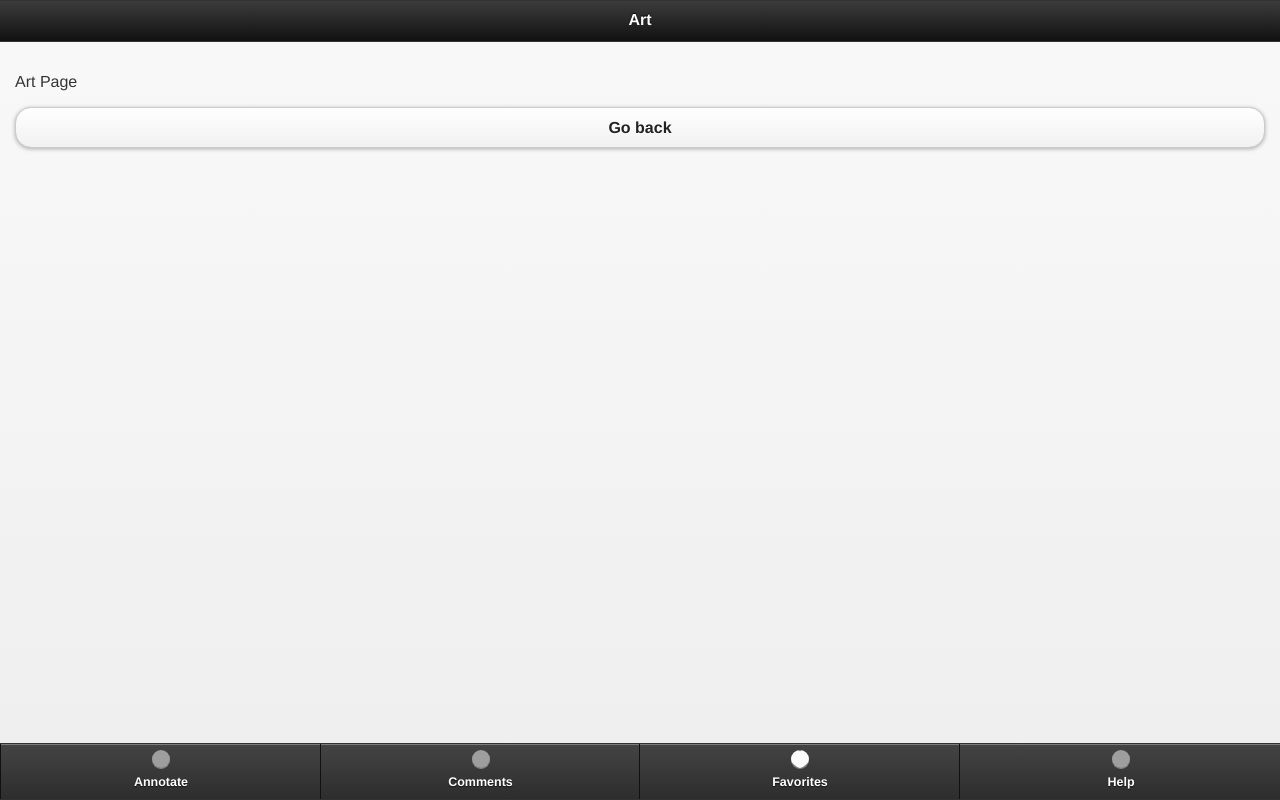
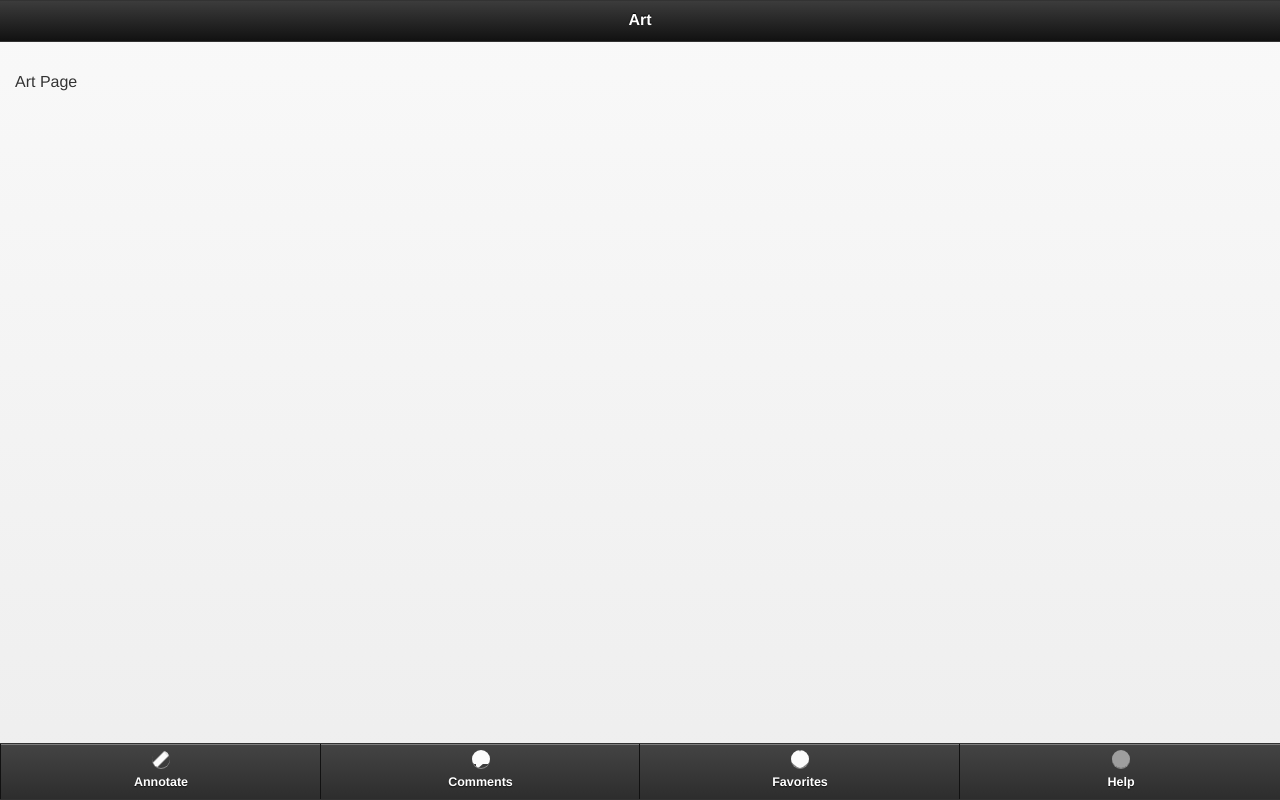
Before and after one commit to hkorus/CS147_Project, a PHP site: page /art.php in a window 1280 px wide. Run offline with PHP 8.4, Linux system fonts and the light colour scheme; grey boxes are pictures that could not be loaded.

Commit message:
took out 'back buttons.' don't need them

```diff
--- a/art.php
+++ b/art.php
@@ -13,6 +13,7 @@
 
 	<script src="jquery-1.8.2.min.js"></script>
 	<script src="jquery.mobile-1.2.0.js"></script>
+
 </head>
 <body>
 
@@ -28,22 +29,14 @@
 	<div data-role="footer" data-id="samebar" data-position="fixed" data-tap-toggle="false">
 		<div data-role="navbar" data-grid="c">
 					<ul>
-			<li><a href="./annotate.php" id="comments" data-icon="custom">Annotate</a></li>
-			<li><a href="./comments.php" id="comments" data-icon="custom">Comments</a></li>
+			<li><a href="./annotate.php" id="draw" data-icon="custom">Annotate</a></li>
+			<li><a href="./comments.php" id="comment" data-icon="custom">Comments</a></li>
 			<li><a href="./favorites.php" id="favorites" data-icon="custom">Favorites</a></li>
 			<li><a href="./help.php" id="help" data-icon="custom">Help</a></li>
 		</ul>
 		</div><!-- /navbar -->
 	</div><!-- /footer -->
 
-
-	<script>
-		function goBack(){
-	  		window.history.go(-1)
-	  	}
-	</script>
-
-	<input type="button" value="Go back" onclick="goBack()" />
 </div><!-- /page -->
 </body>
 
```
Also changed, not shown: annotate.php (+1 -9 lines), comments.php (+2 -9 lines), favorites.php (+2 -9 lines), help.php (+0 -10 lines).
